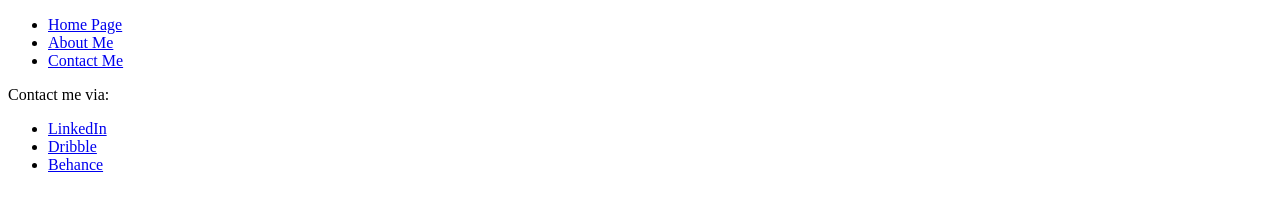
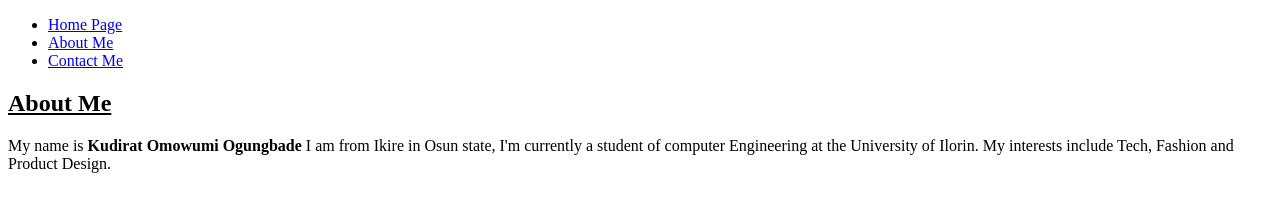
Before and after one commit to kudiratogungbade/Assignments, a plain HTML site: page Portfolio & server/about.html in a window 1280 px wide. Drawn offline with Linux system fonts and the light colour scheme.

Commit message:
Update about.html

```diff
--- a/Portfolio & server/about.html
+++ b/Portfolio & server/about.html
@@ -15,12 +15,9 @@
         </ul>
     </nav>
 
-   <p>Contact me via:
-     <ul>
-            <li><a href="https://www.linkedin.com/in/ogungbade-kudirat/">LinkedIn</a></li>
-            <li><a href="https://www.dribbble.com/KudiratOgungbade">Dribble</a></li>
-            <li><a href="https://www.behance.net/KudiratOgungbade">Behance</a></li>
-        </ul>
+    <h2><u>About Me</u></h2>
+        <p>My name is <strong>Kudirat Omowumi Ogungbade</strong> I am from Ikire in Osun state, I'm currently a student of computer
+Engineering at the University of Ilorin. My interests include Tech, Fashion and Product Design.
         </p>
 
 </body>
```
